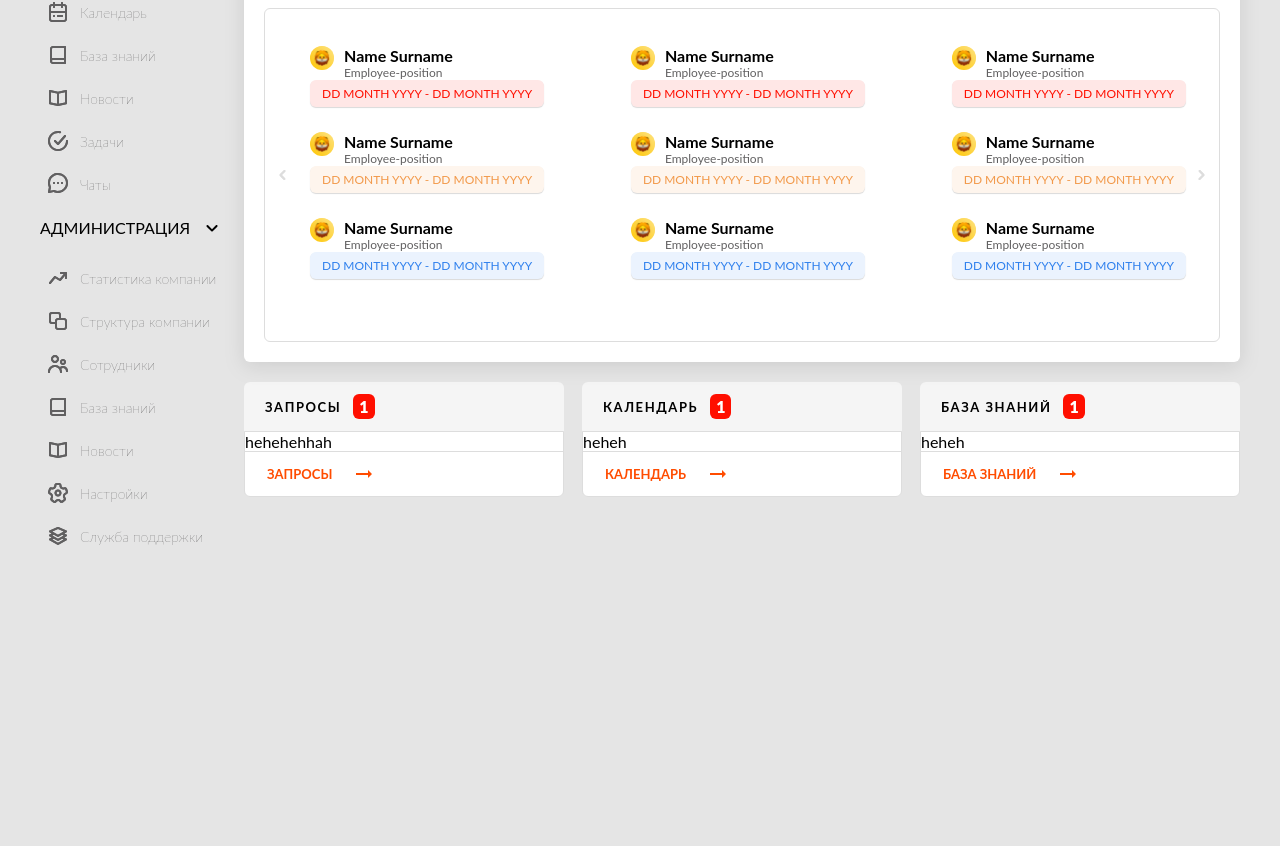
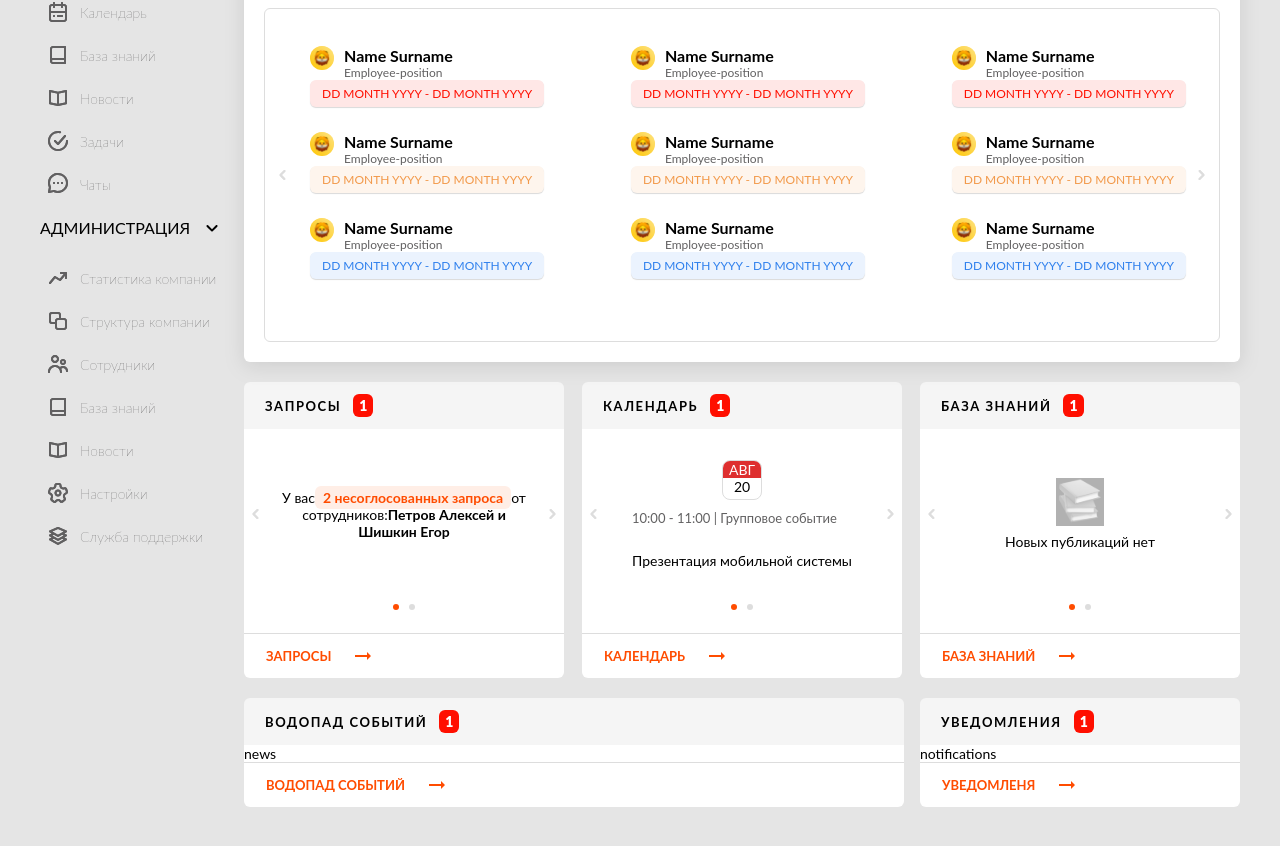
Before and after one commit to ErlanArtykbaev/fanki-task, a React (Create React App) app: page / in a window 1280 px wide. Shown: the part 226-1072 px from the top of the page. Built offline with nearby package versions, Linux system fonts and the light colour scheme.

Commit message:
three blocks ready

```diff
--- a/src/assets/scss/_block.scss
+++ b/src/assets/scss/_block.scss
@@ -16,26 +16,173 @@
 
 .small-block{
   width: 320px;
-  height: 280px;
+  font-size: 14px;
+  box-sizing: border-box;
   @include blocksTitle();
   .content{
     background-color: white;
-    border: 1px solid #DDDDDD;
+    border-bottom: 1px solid #DDDDDD;
     box-sizing: border-box;
-    border-radius: 0px 0px 6px 6px;
+    display: flex;
+    flex-direction: column;
+    .slider{
+      box-sizing: border-box;
+      display: flex;
+      align-items: center;
+      height: 170px;
+      .img{
+        width: 24px;
+        height: 24px;
+      }
+      // fist box
+      p{
+        text-align: center;
+        margin: 58px 8px;
+        span{
+          padding: 3px 8px;
+          background-color: #FFEEE6;
+          color: #FF4C00;
+          font-weight: bold;
+          border-radius: 6px;
+        }
+      }
+      //there is the new box with events
+      .event{
+        box-sizing: border-box;
+        margin: 34px auto;
+        .calendar{
+          width: 40px;
+          height: 40px;
+          border: 1px solid #DDDDDD;
+          box-sizing: border-box;
+          border-radius: 8px;
+          overflow: hidden;
+          margin: 0 auto;
+          justify-content: space-between;
+          .month{
+            background-color: #DE2F2F;
+            color: white;
+            text-align: center;
+          }
+          .day{
+            text-align: center;
+          }
+        }
+        .date-type-event{
+          font-size: 13px;
+          color: #616061;
+          margin-top: 10px;
+        }
+        .event-exact{
+          margin-top: 26px;
+        }
+      }
+      //there is knowledge block
+      .knowledge{
+        margin: auto;
+        display: flex;
+        flex-direction: column;
+        justify-content: center;
+        width: 100%;
+        .book{
+          width: 48px;
+          margin: auto;
+          margin-bottom: 7px;
+          background-blend-mode: color, normal;
+        }
+        p{
+          margin: 0;
+        }
+      }
+    }
+    .radios{
+      @include flexCenter();
+      margin-bottom: 18px;
+      .radio{
+        margin: 5px;
+        width: 6px;
+        height: 6px;
+        border-radius: 50%;
+        background-color: #DDDDDD;
+        &.active{
+          background-color: #FF4C00;
+        }
+      }
+    }
   }
   .more{
     padding: 10px 22px;
     display: flex;
     align-items: center;
-    border-top: 1px solid #DDDDDD;
+    border-radius: 0px 0px 6px 6px;
     color: #FF4C00;
     text-transform: uppercase;
     font-weight: bold;
     font-size: 13px;
+    background-color: white;
     .arrow{
       margin-left: 20px;
       color: #FF4C00 !important;
     }
   }
 }
+
+.news{
+  width: 660px;
+  font-size: 14px;
+  box-sizing: border-box;
+  @include blocksTitle();
+  .content{
+    background-color: white;
+    border-bottom: 1px solid #DDDDDD;
+    box-sizing: border-box;
+    display: flex;
+    flex-direction: column;
+  }
+  .more{
+    padding: 10px 22px;
+    display: flex;
+    align-items: center;
+    border-radius: 0px 0px 6px 6px;
+    color: #FF4C00;
+    text-transform: uppercase;
+    font-weight: bold;
+    font-size: 13px;
+    background-color: white;
+    .arrow{
+      margin-left: 20px;
+      color: #FF4C00 !important;
+    }
+  }
+
+}
+
+.notifications-block{
+  width: 320px;
+  font-size: 14px;
+  box-sizing: border-box;
+  @include blocksTitle();
+  .content{
+    background-color: white;
+    border-bottom: 1px solid #DDDDDD;
+    box-sizing: border-box;
+    display: flex;
+    flex-direction: column;
+  }
+  .more{
+    padding: 10px 22px;
+    display: flex;
+    align-items: center;
+    border-radius: 0px 0px 6px 6px;
+    color: #FF4C00;
+    text-transform: uppercase;
+    font-weight: bold;
+    font-size: 13px;
+    background-color: white;
+    .arrow{
+      margin-left: 20px;
+      color: #FF4C00 !important;
+    }
+  }
+
+}
--- a/src/assets/scss/_home.scss
+++ b/src/assets/scss/_home.scss
@@ -1,9 +1,13 @@
 .home{
   flex: 0.83;
-  height: 150vh;
   .three-blocks{
     display: flex;
     justify-content: space-between;
     margin-top: 20px;
   }
+  .news-notifications{
+    margin-top: 20px;
+    display: flex;
+    justify-content: space-between;
+  }
 }
--- a/src/components/pages/Home.js
+++ b/src/components/pages/Home.js
@@ -2,6 +2,10 @@ import React from 'react'
 import Block from '../reusable/blocks/Block'
 import Tabs from '../../containers/Tabs'
 import FilterStaff from '../../containers/FilterStaff'
+
+import right from '../../assets/img/chevron-right.svg'
+import left from '../../assets/img/chevron-left.svg'
+import book from '../../assets/img/image-8.svg'
 
 const Home = () => {
   return(
@@ -24,21 +28,89 @@ const Home = () => {
           count='1'
           more='Запросы'
           class='small-block'>
-          hehehehhah
+          <div className='slider'>
+            <img src={left} alt='left' className='img' />
+            <p>
+              У вас
+              <span>
+                2 несоглосованных запроса
+              </span>
+              от сотрудников:
+              <b>
+                Петров Алексей и Шишкин Егор
+              </b>
+            </p>
+            <img src={right} alt='right' className='img' />
+          </div>
+          <div className='radios'>
+            <div className='radio active'></div>
+            <div className='radio'></div>
+          </div>
         </Block>
         <Block
           title='Календарь'
           count='1'
           more='Календарь'
           class='small-block'>
-          heheh
+          <div className='slider'>
+            <img src={left} alt='left' className='img' />
+            <div className='event'>
+              <div className='calendar'>
+                <div className='month'>
+                  АВГ
+                </div>
+                <div className='day'>
+                  20
+                </div>
+              </div>
+              <div className='date-type-event'>
+                10:00 - 11:00 | Групповое событие
+              </div>
+              <div className='event-exact'>
+                Презентация мобильной системы
+              </div>
+            </div>
+            <img src={right} alt='right' className='img' />
+          </div>
+          <div className='radios'>
+            <div className='radio active'></div>
+            <div className='radio'></div>
+          </div>
         </Block>
         <Block
           title='База знаний'
           count='1'
           more='База знаний'
           class='small-block'>
-          heheh
+          <div className='slider'>
+            <img src={left} alt='left' className='img' />
+            <div className='knowledge'>
+              <img src={book} alt='book' className='book' />
+              <p>Новых публикаций нет</p>
+            </div>
+            <img src={right} alt='right' className='img' />
+          </div>
+          <div className='radios'>
+            <div className='radio active'></div>
+            <div className='radio'></div>
+          </div>
+        </Block>
+
+      </div>
+      <div className='news-notifications'>
+        <Block
+          title='Водопад событий'
+          count='1'
+          more='Водопад событий'
+          class='news'>
+            news
+        </Block>
+        <Block
+          title='Уведомления'
+          count='1'
+          more='Уведомленя'
+          class='notifications-block'>
+            notifications
         </Block>
 
       </div>
--- a/src/components/reusable/blocks/Block.js
+++ b/src/components/reusable/blocks/Block.js
@@ -11,6 +11,7 @@ const Block = (props) => {
       </div>
       <div className='content'>
         {props.children}
+      </div>
       {
         props.class!=='block-headline-title' ?
         <div className='more'>
@@ -19,7 +20,6 @@ const Block = (props) => {
         </div> : null
       }
     </div>
-    </div>
   )
 }
 
```
Also changed, not shown: src/assets/img/image-8.png (added), src/assets/img/image-8.svg (added). Lines whose indentation alone changed are shown as unchanged.
